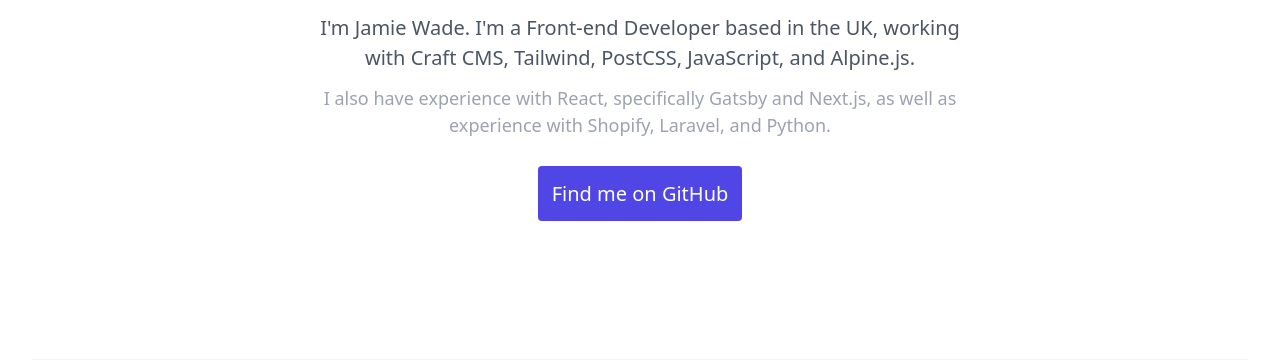
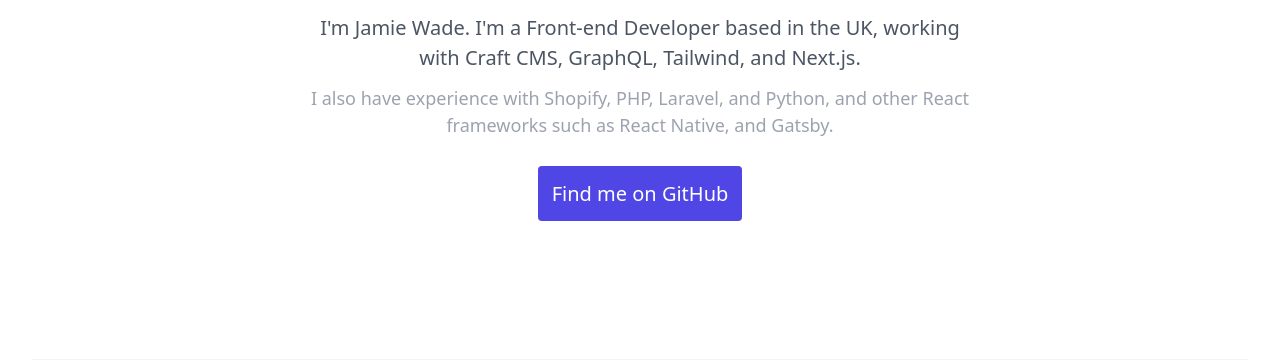
Before and after one commit to jamiewade/jamiewade.co.uk_old, a Gatsby site: page / in a window 1280 px wide. Shown: the part 368-730 px from the top of the page. Built offline with nearby package versions, Linux system fonts and the light colour scheme; Gatsby itself is replaced by a stand-in of ours.

Commit message:
Updates site content

```diff
--- a/src/pages/index.js
+++ b/src/pages/index.js
@@ -56,7 +56,7 @@ class IndexPage extends React.Component {
 								data-aos-easing={"ease-in-back"}
 								data-aos-delay={"1000"}
 								data-aos-duration={"750"}
-								data-aos-offset={"0"}>I'm Jamie Wade. I'm a Front-end Developer based in the UK, working with Craft CMS, Tailwind, PostCSS, JavaScript, and Alpine.js.</p>
+								data-aos-offset={"0"}>I'm Jamie Wade. I'm a Front-end Developer based in the UK, working with Craft CMS, GraphQL, Tailwind, and Next.js.</p>
 
 							<p
 								className={"mb-8 text-gray-400 sm:mb-10 md:mb-10 md:text-lg"}
@@ -64,7 +64,7 @@ class IndexPage extends React.Component {
 								data-aos-easing={"ease-in-back"}
 								data-aos-delay={"1500"}
 								data-aos-duration={"750"}
-								data-aos-offset={"0"}>I also have experience with React, specifically Gatsby and Next.js, as well as experience with Shopify, Laravel, and Python.</p>
+								data-aos-offset={"0"}>I also have experience with Shopify, PHP, Laravel, and Python, and other React frameworks such as React Native, and Gatsby.</p>
 
 							<p
 								data-aos={"fade-zoom-in"}
```
